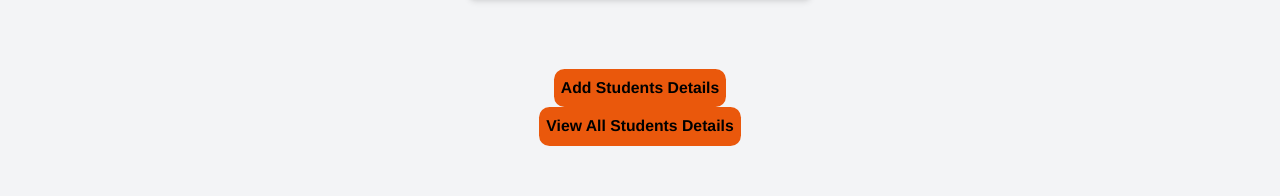
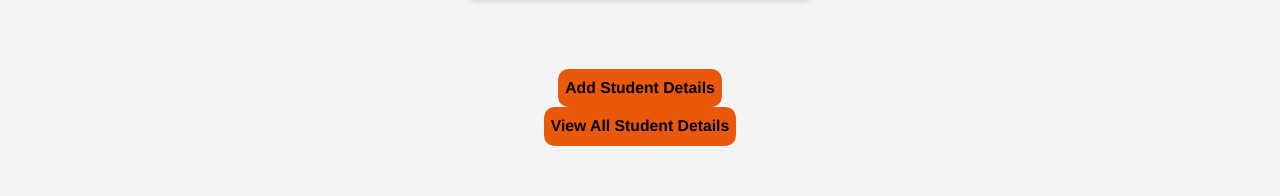
Before and after one commit to Bhavik9696/college-website, a React (Vite) app: page /signup in a window 1280 px wide. Shown: the part 617-813 px from the top of the page. Built offline with nearby package versions, Linux system fonts and the light colour scheme.

Commit message:
use link insend of a tag

```diff
--- a/src/pages/AddStudent.jsx
+++ b/src/pages/AddStudent.jsx
@@ -78,6 +78,7 @@ function AddStudent() {
       >
         Add Student
       </button>
+
     </form>
     </div>
   );
--- a/src/pages/Signup.jsx
+++ b/src/pages/Signup.jsx
@@ -2,6 +2,8 @@ import React, { useState } from 'react';
 import { createUserWithEmailAndPassword } from 'firebase/auth';
 import { setDoc, doc } from 'firebase/firestore';
 import { auth, db } from '../firebase/firebase';
+import { Link } from "react-router-dom";
+
 
 function Signup() {
   const [email, setEmail] = useState('');
@@ -65,8 +67,13 @@ function Signup() {
         Sign Up
       </button>
     </form>
-    <button className='bg-orange-600 p-2 rounded-xl font-bold text-lg'><a href="AddStudent">Add Students Details</a></button>
-    <button className='bg-orange-600 p-2 rounded-xl font-bold text-lg'><a href="StudentList">View All Students Details</a></button>
+    <button className='bg-orange-600 p-2 rounded-xl font-bold text-lg'>
+  <Link to="/AddStudent">Add Student Details</Link>
+</button>
+
+<button className='bg-orange-600 p-2 rounded-xl font-bold text-lg'>
+  <Link to="/StudentList">View All Student Details</Link>
+</button>
     </div>
 
   );
```
